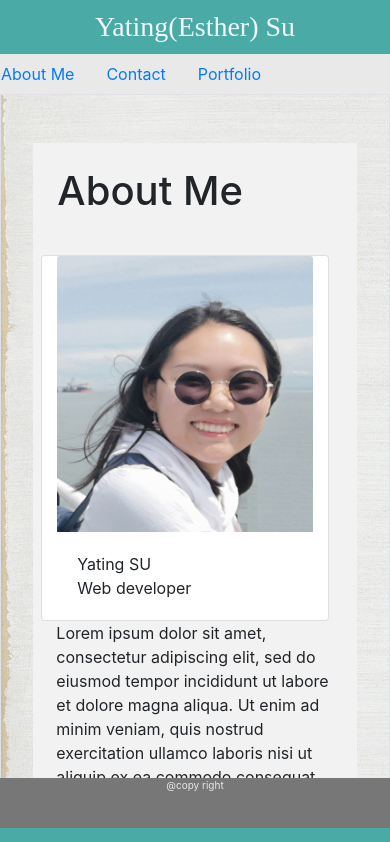
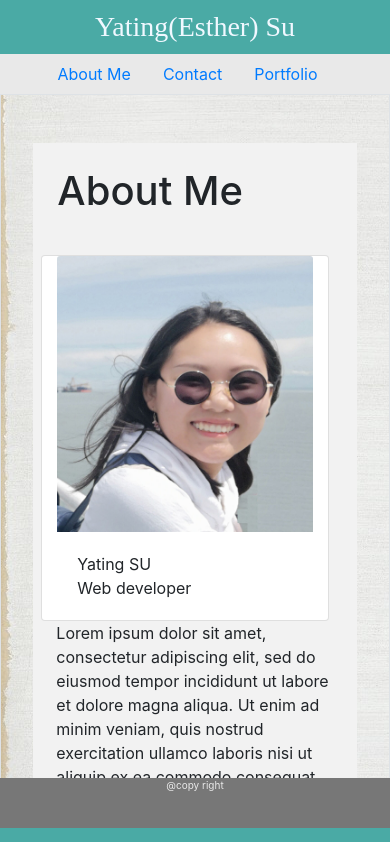
Before and after one commit to Esther12/Bootstrap-Portfolio, a plain HTML site: page index.html in a window 390 px wide. Shown: the top 842 px of the page. Drawn offline with nearby package versions, Linux system fonts and the light colour scheme.

Commit message:
finial visoion

```diff
--- a/index.html
+++ b/index.html
@@ -18,7 +18,7 @@
                     <div class="col-lg-4 col-md-6 col-sm-6">
                             <h3 class="m-0 head1 text-center">Yating(Esther) Su</h3>
                     </div>
-                    <ul class=" d-flex col-lg-8 col-md-6 nav justify-content-lg-end col-sm-6 justify-content-md-center ">
+                    <ul class="d-flex col-lg-8 col-md-6 col-sm-12 justify-content-center justify-content-md-end nav ">
                         <li class="nav-item">
                             <a class="nav-link " href="index.html">About Me</a>
                         </li>
```
Also changed, not shown: portfolio.html (+1 -1 lines).
